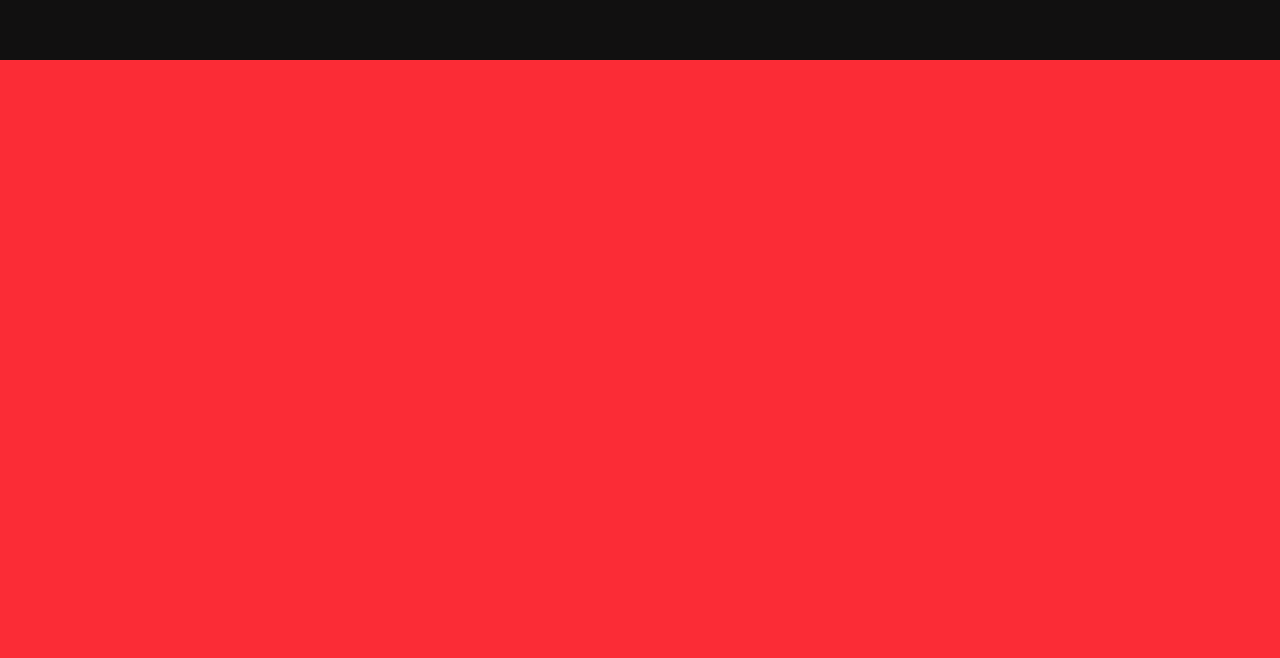
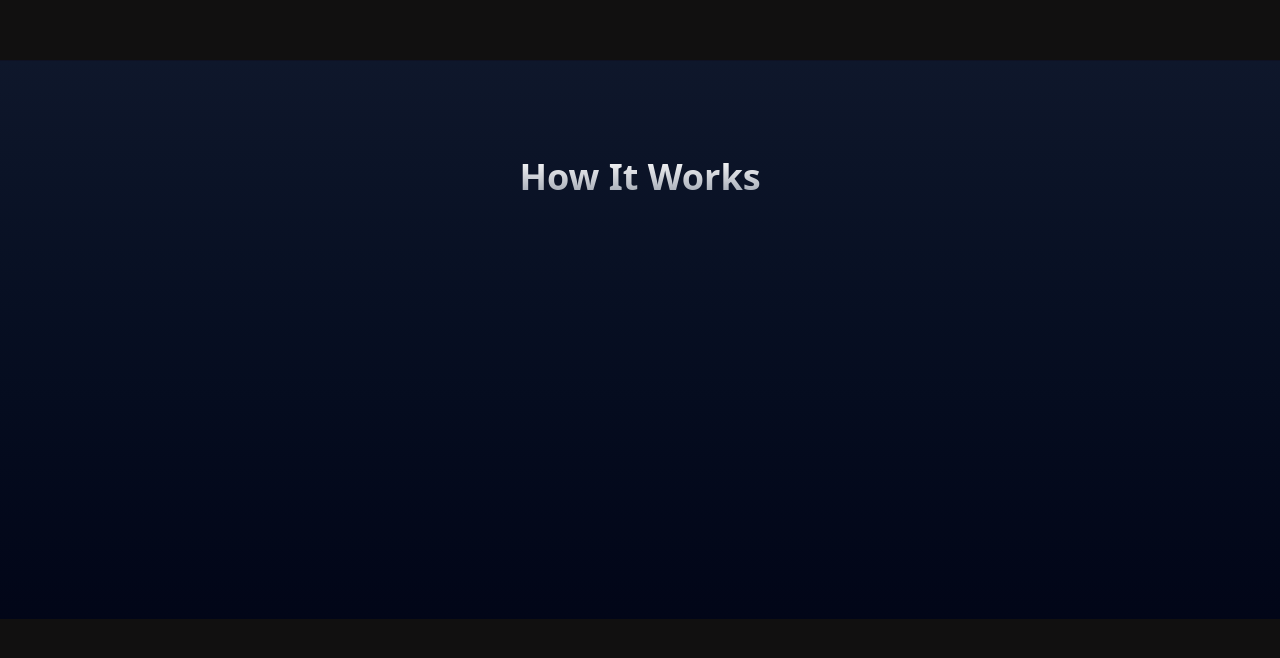
Before and after one commit to CythExCodinG/Frontend-for-ArtiClip.AI, a React (Vite) app: page / in a window 1280 px wide. Shown: the part 2392-3050 px from the top of the page. After the commit the page ends 3011 px from the top, so only its background shows below. Built offline with nearby package versions, Linux system fonts and the light colour scheme; a web font is replaced by a local one.

Commit message:
added new section

```diff
--- a/src/pages/Landing.jsx
+++ b/src/pages/Landing.jsx
@@ -104,6 +104,19 @@ const Landing = () => {
     });
 
 
+
+    gsap.from(".how-it-works-card", {
+      scrollTrigger: {
+        trigger: ".how-it-works",
+        start: "top 70%",
+        toggleActions: "play reset play reset"
+      },
+      y: 50,
+      opacity: 0,
+      stagger: 0.2,
+      duration: 0.8,
+      ease: "power2.out"
+    });
 
     return () => {
       split.revert();
@@ -213,8 +226,28 @@ const Landing = () => {
           </div>
         </div>
       </section>
-      <section className='w-full h-screen bg-red-500'>
+      <section className="how-it-works section-padding py-24 bg-gradient-to-t from-slate-950 to-slate-900 border-t border-white/5">
+        <div className="max-w-6xl mx-auto px-4">
+          <h2 className="text-3xl md:text-4xl font-bold text-center mb-16 gradient-text">
+            How It Works
+          </h2>
 
+          <div className="grid md:grid-cols-3 gap-8">
+            {[
+              { title: "1. Paste Link", desc: "Copy any article or PDF URL you want to summarize.", icon: "🔗" },
+              { title: "2. AI Analysis", desc: "Our advanced AI reads and understands the context instantly.", icon: "🧠" },
+              { title: "3. Get Summary", desc: "Read the key points in seconds and save your time.", icon: "✨" }
+            ].map((step, i) => (
+              <div key={i} className="how-it-works-card p-8 rounded-2xl bg-white/5 border border-white/10 hover:border-blue-500/50 transition-all duration-300 hover:-translate-y-2 hover:shadow-lg hover:shadow-blue-500/10 cursor-default">
+                <div className="text-5xl mb-6 bg-white/5 w-20 h-20 rounded-full flex items-center justify-center mx-auto shadow-inner border border-white/10">
+                  {step.icon}
+                </div>
+                <h3 className="text-xl font-bold mb-3 text-center text-white">{step.title}</h3>
+                <p className="text-gray-400 text-center leading-relaxed">{step.desc}</p>
+              </div>
+            ))}
+          </div>
+        </div>
       </section>
     </>
   )
```
Also changed, not shown: 1 other file (tests, documents, lock files or other folders).
